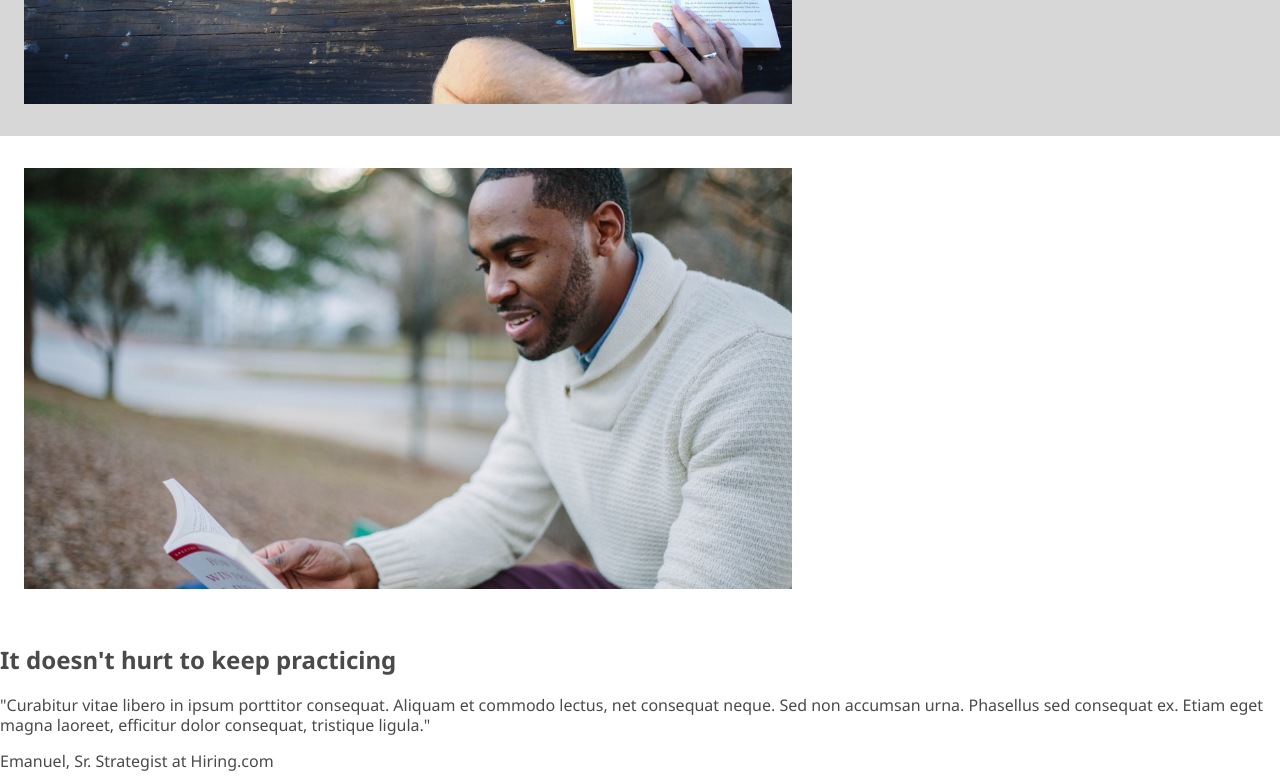
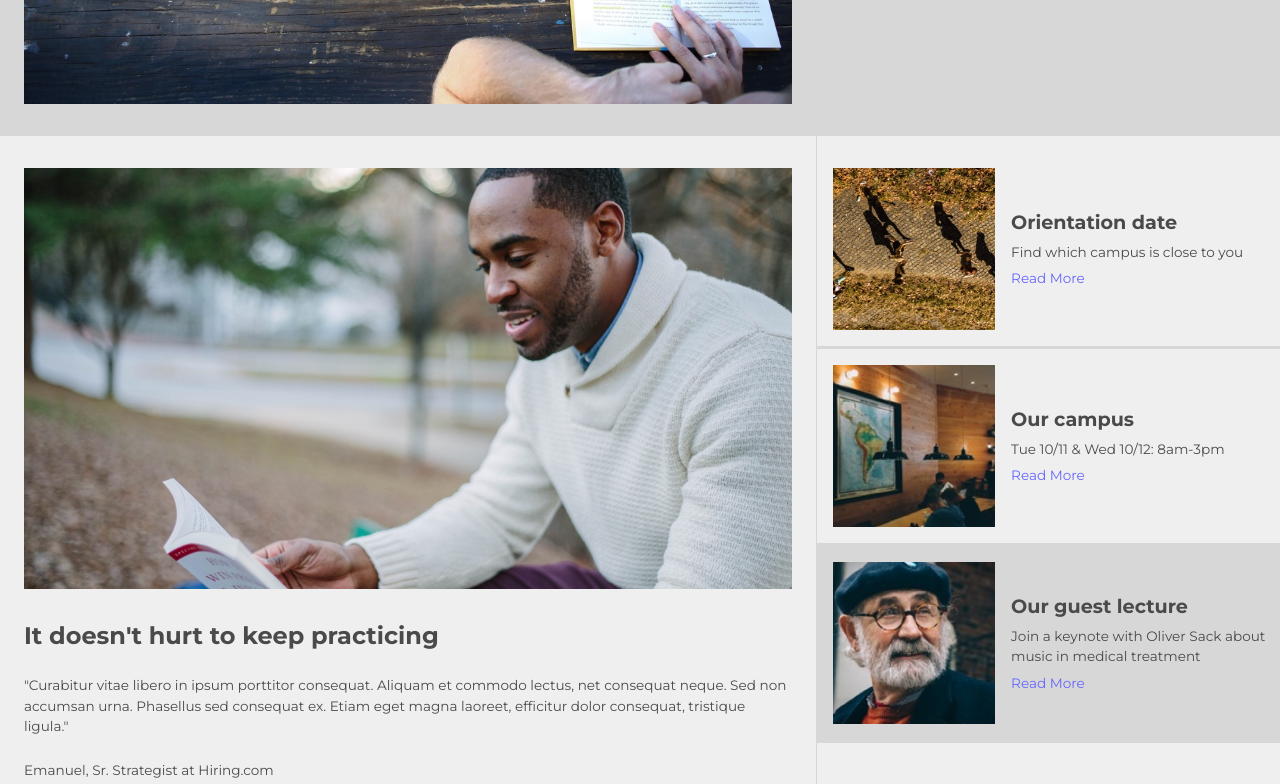
Before and after one commit to TantariWD/Colmar-Academy, a plain HTML site: page index.html in a window 1280 px wide. Shown: the part 560-1344 px from the top of the page. Drawn offline with Linux system fonts and the light colour scheme.

Commit message:
Small adjustments

```diff
--- a/index.html
+++ b/index.html
@@ -6,7 +6,7 @@
     <meta name="viewport" content="width=device-width, initial-scale=1.0">
     <link rel="preconnect" href="https://fonts.googleapis.com">
     <link rel="preconnect" href="https://fonts.gstatic.com" crossorigin>
-    <link href="https://fonts.googleapis.com/css2?family=Noto+Sans:wght@400;500;600;700;800&display=swap" rel="stylesheet">
+    <link href="https://fonts.googleapis.com/css2?family=Montserrat:wght@400;500;600;700;800;900&display=swap" rel="stylesheet">
     <link rel="stylesheet" href="resources/css/normalize.css">
     <link rel="stylesheet" href="resources/css/style.css">
     <title>Colmcar Academy | Home</title>
@@ -30,9 +30,11 @@
     </header>
 
     <!--Banner-->
-    <section class="banner">
-        <img class="media" src="resources/images/banner.jpg" alt="people studying">
-        <article>
+    <section class="banner fill">
+        <figure class="left">
+            <img src="resources/images/banner.jpg" alt="people studying">
+        </figure>
+        <article class="right">
             <h1>Learn something
                 new everyday</h1>
             <h4>Lorem ipsum dolor sit amet,<br>
@@ -48,7 +50,7 @@
     <!--On Campus-->
     <section id="campus">
         <article class="left">
-            <img class="media" src="resources/images/information-main.jpg" alt="man studying">
+            <img src="resources/images/information-main.jpg" alt="man studying">
             <div>
                 <h2>It doesn't hurt to keep practicing</h2>
                 <p>"Curabitur vitae libero in ipsum porttitor consequat. Aliquam et commodo lectus,
@@ -86,69 +88,69 @@
     </section>
 
     <!--Online-->
-    <section id="online">
+    <section id="online" class="fill">
         <h2>Start learning</h2>
         <div class="class-lg-cta">
+            <a href="#">
                 <article class="class-cta">
-                <a href="#">
                     <img src="resources/images/course-software.jpg" alt="computer with coding on screen">
                     <div class="class-info">
                         <h4>Software Engineering</h4>
                         <p>COURSES</p>
                         <p>Web Development, Mobile Development, iOT, APIs</p>
                     </div>
+                </article>
             </a>
-            </article>
+            <a href="#">
                 <article class="class-cta">
-                <a href="#">
                     <img src="resources/images/course-computer-art.jpg" alt="cellphone">
                     <div class="class-info">
                         <h4>Computer Art</h4>
                         <p>COURSES</p>
                         <p>Imaging & Design, Web Design, Motion Graphics & Visual Effects, Computer Animation</p>
                     </div>
+                </article>
             </a>
-            </article>
+            <a href="#">
                 <article class="class-cta">
-                <a href="#">
                     <img src="resources/images/course-design.jpg" alt="person with camera">
                     <div class="class-info">
                         <h4>Design</h4>
                         <p>COURSES</p>
                         <p>User Experienc Design, User Research, Visual Design</p>
                     </div>
+                </article>
             </a>
-            </article>
+            <a href="#">
                 <article class="class-cta">
-                <a href="#">
                     <img src="resources/images/course-data.jpg" alt="computer with analytics on screen">
                     <div class="class-info">
                         <h4>Data</h4>
                         <p>COURSES</p>
                         <p>Data Science, Big Data, SQL, Data Visualization</p>
                     </div>
+                </article>
             </a>
-            </article>
+            <a href="#">
                 <article class="class-cta">
-                <a href="#">
                     <img src="resources/images/course-business.jpg" alt="chess pieces">
                     <div class="class-info">
                         <h4>Business</h4>
                         <p>COURSES</p>
                         <p>Product Development, Business Development, Startup</p>
                     </div>
+                </article>
             </a>
-            </article>
+            <a href="#">
                 <article class="class-cta">
-                <a href="#">
                     <img src="resources/images/course-marketing.jpg" alt="person checking apple watch">
                     <div class="class-info">
                         <h4>Marketing</h4>
                         <p>COURSES</p>
                         <p>Analytics, Content Marketing, Mobile Marketing</p>
                     </div>
+                </article>
             </a>
-            </article>
         </div>
     </section>
 
@@ -156,7 +158,7 @@
     <section id="companies">
         <h2>Thesis Exhibit</h2>
         <article class="left">
-            <video class="media">
+            <video>
                 <source src="resources/videos/thesis.mp4" type="video/mp4">
 
                 Sorry, your browser doesn't support embedded videos!
@@ -171,7 +173,7 @@
         </article>
         <article class="right">
             <a href="#">
-                <div class="info">
+                <div class="info fill">
                     <img src="resources/images/thesis-fisma.jpg" alt="person working on scattered desk">
                     <div class="info-cta">
                         <h4>Fisma: Design and Prototype</h4>
--- a/resources/css/style.css
+++ b/resources/css/style.css
@@ -1,7 +1,12 @@
 body {
-    font-family: 'Noto Sans', sans-serif;
+    font-family: 'Montserrat', sans-serif;
     color: #4a4a4a;
     box-sizing: border-box;
+}
+
+p {
+    font-size: 0.85rem;
+    line-height: 1.5;
 }
 
 nav {
@@ -18,13 +23,19 @@ li {
     padding-left: 1rem;
 }
 
-.media {
-    max-width: 100%;
-    width: 60%;
-    padding: 2rem 1.5rem;
+.fill {
+    background-color: #d7d7d7;
 }
 
-/* Header */
+.left {
+    display: flex;
+    flex-direction: column;
+    max-width: 60%;
+    padding: 2rem 1.5rem;
+    border-right: solid #d7d7d7 thin;
+}
+
+/* Header Specific */
 
 header#top {
     display: flex;
@@ -52,16 +63,17 @@ span {
     color: #c3c3c3;
 }
 
-/* Banner */
+/* Banner Specific */
 
 section.banner {
     display: flex;
-    background-color: #d7d7d7;
+}
+
+.banner figure {
+    margin: 0;
 }
 
 .banner article {
-    display: flex;
-    flex-direction: column;
     justify-content: center;
     margin: 0 1.5rem;
     max-width: 22rem;
@@ -69,7 +81,7 @@ section.banner {
 
 .banner h1 {
     margin: 0;
-    font-size: 2.5rem;
+    font-size: 2.3rem;
 }
 
 .banner h4 {
@@ -85,3 +97,55 @@ section.banner {
 }
 
 /* Campus Info */
+
+section#campus {
+    display: flex;
+    background-color: #efefef;
+}
+
+.left h2 {
+    margin: 2rem 0 0;
+}
+
+.left p {
+    margin: 1.5rem 0 0;
+}
+
+.right {
+    max-width: 40%;
+    display: flex;
+    flex-direction: column;
+    margin-top: 1rem;
+}
+
+.info {
+    border-bottom: solid #d7d7d7;
+    max-width: 100%;
+    display: flex;
+}
+
+.info img {
+    max-width: 35%;
+    margin: 1rem;
+}
+
+.info-cta {
+    max-width: 65%;
+    display: flex;
+    flex-direction: column;
+    justify-content: center;
+}
+
+.info-cta h4 {
+    margin: 0;
+    font-size: 1.20rem;
+}
+
+.info-cta p {
+    margin: 0.5rem 0;
+}
+
+.info-cta a {
+    font-size: 0.85rem;
+    color: #6666ff;
+}
```
Lines whose indentation alone changed are shown as unchanged.
